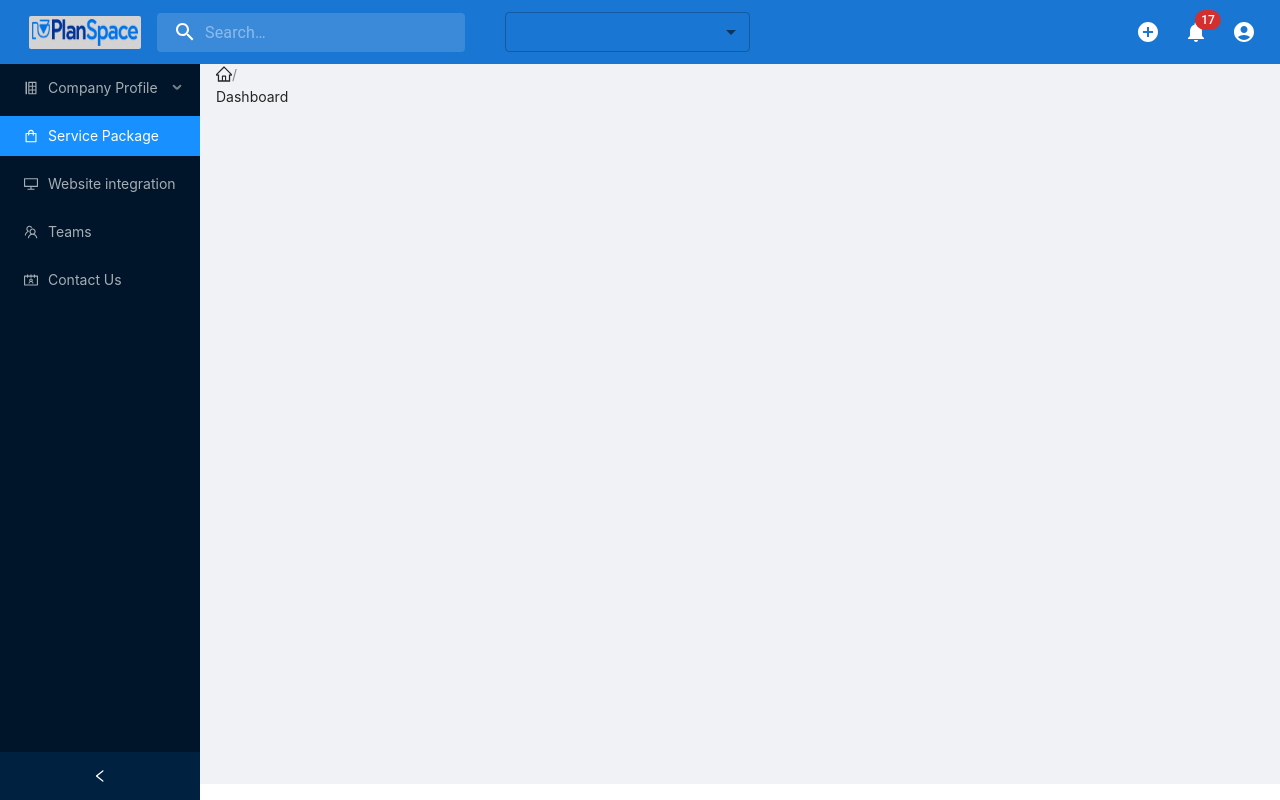
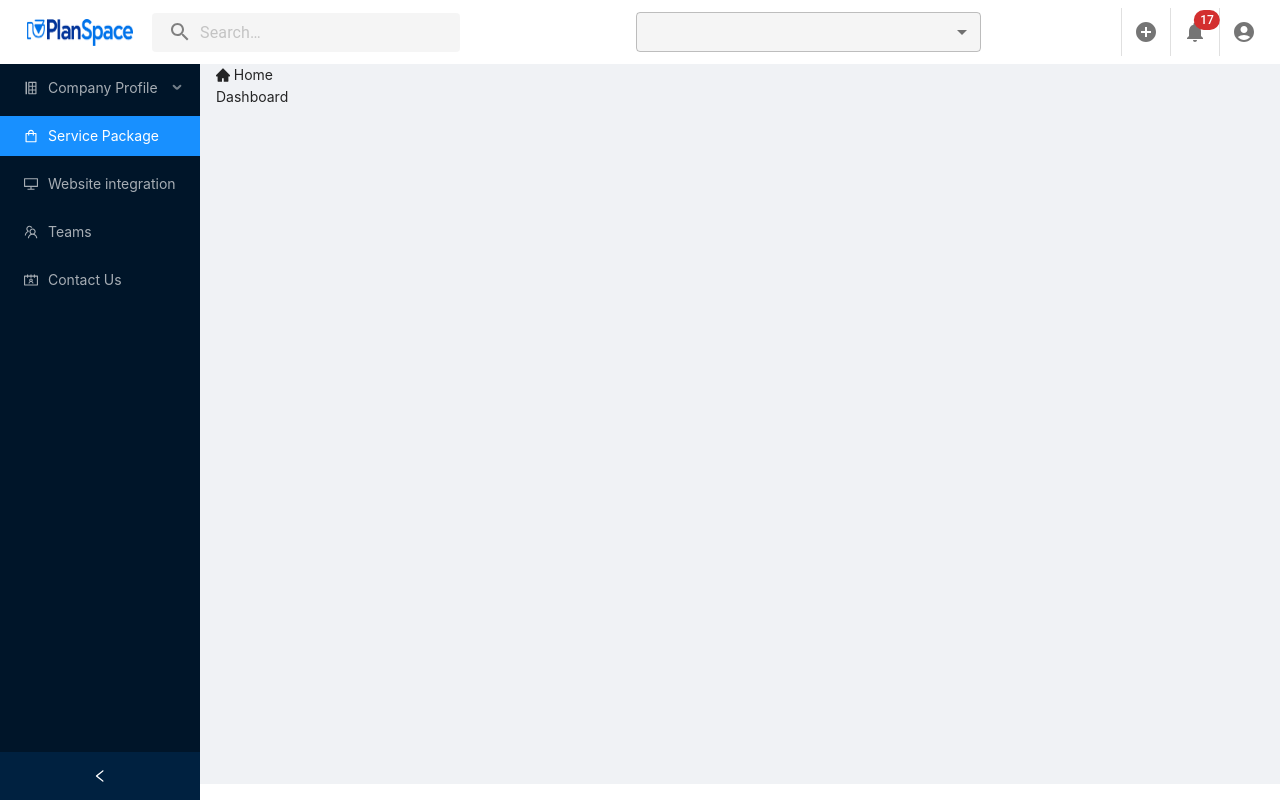
Before and after one commit to TKNIFI/planspace-poc-frontend, a React app: page / in a window 1280 px wide. Built offline with nearby package versions, Linux system fonts and the light colour scheme; some packages are replaced by stand-ins of ours; what react-social-login, redux-orm would draw is missing.

Commit message:
Ui improvements, breadcrumbs and appbar

```diff
--- a/src/index.css
+++ b/src/index.css
@@ -1,3 +1,6 @@
+html{
+  scroll-behavior: smooth;
+}
 body {
   margin: 0;
   font-family: -apple-system, BlinkMacSystemFont, "Segoe UI", "Roboto", "Oxygen",
--- a/src/layout/breadcrumbs.js
+++ b/src/layout/breadcrumbs.js
@@ -1,18 +1,42 @@
 import React from "react";
+import { HomeFilled } from "@ant-design/icons";
+import { useLocation, Link } from "react-router-dom";
 import { Breadcrumb } from "antd";
-import { HomeOutlined } from "@ant-design/icons";
-import { useHistory, useLocation } from "react-router-dom";
-export default function Breadcrumbs() {
-  const history = useHistory();
+
+const BreadCrumb = () => {
   const location = useLocation();
-  console.log("history", history);
-  console.log("location", location);
-  return (
-    <Breadcrumb>
-        <Breadcrumb.Item><HomeOutlined style={{ fontSize: "16px" }} /></Breadcrumb.Item>
-        {location.pathname}
-      {/* <Breadcrumb.Item>Company profile</Breadcrumb.Item>
-      <Breadcrumb.Item>Company settings</Breadcrumb.Item> */}
-    </Breadcrumb>
-  );
-}
+  const breadCrumbView = () => {
+    const { pathname } = location;
+    const pathnames = pathname.split("/").filter((item) => item);
+    const capatilize = (s) => s.charAt(0).toUpperCase() + s.slice(1);
+    return (
+      <div>
+        <Breadcrumb>
+          {pathnames.length > 0 ? (
+            <Breadcrumb.Item>
+              <HomeFilled />
+              <Link to="/">Home</Link>
+            </Breadcrumb.Item>
+          ) : (
+            <Breadcrumb.Item><HomeFilled /> Home</Breadcrumb.Item>
+          )}
+          {pathnames.map((name, index) => {
+            const routeTo = `/${pathnames.slice(0, index + 1).join("/")}`;
+            const isLast = index === pathnames.length - 1;
+            return isLast ? (
+              <Breadcrumb.Item key={index}>{capatilize(name)}</Breadcrumb.Item>
+            ) : (
+              <Breadcrumb.Item key={index*2}>
+                <Link to={`${routeTo}`}>{capatilize(name)}</Link>
+              </Breadcrumb.Item>
+            );
+          })}
+        </Breadcrumb>
+      </div>
+    );
+  };
+
+  return <>{breadCrumbView()}</>;
+};
+
+export default BreadCrumb;
--- a/src/layout/header.js
+++ b/src/layout/header.js
@@ -1,6 +1,7 @@
 import * as React from "react";
 import { styled, alpha } from "@mui/material/styles";
 import AppBar from "@mui/material/AppBar";
+import { Divider } from "@mui/material";
 import Box from "@mui/material/Box";
 import Toolbar from "@mui/material/Toolbar";
 import IconButton from "@mui/material/IconButton";
@@ -14,19 +15,19 @@ import AccountCircle from "@mui/icons-material/AccountCircle";
 import NotificationsIcon from "@mui/icons-material/Notifications";
 import MoreIcon from "@mui/icons-material/MoreVert";
 import AddCircleIcon from "@mui/icons-material/AddCircle";
-import InputLabel from "@mui/material/InputLabel";
 import FormControl from "@mui/material/FormControl";
 import Select from "@mui/material/Select";
 import planLogo from "../assets/images/plan.png";
+import "./layout.module.scss";
 const Search = styled("div")(({ theme }) => ({
   position: "relative",
   borderRadius: theme.shape.borderRadius,
-  backgroundColor: alpha(theme.palette.common.white, 0.15),
+  backgroundColor: alpha(theme.palette.grey[400], 0.15),
   "&:hover": {
-    backgroundColor: alpha(theme.palette.common.white, 0.25),
+    backgroundColor: alpha(theme.palette.grey[400], 0.25),
   },
-  marginRight: theme.spacing(2),
-  marginLeft: 3,
+  marginRight: theme.spacing(5),
+  marginLeft: theme.spacing(5),
   width: "100%",
   [theme.breakpoints.up("sm")]: {
     marginLeft: theme.spacing(2),
@@ -37,12 +38,12 @@ const Search = styled("div")(({ theme }) => ({
 const StyledSelect = styled(Select)(({ theme }) => ({
   position: "relative",
   borderRadius: theme.shape.borderRadius,
-  backgroundColor: alpha(theme.palette.common.white, 0.15),
+  backgroundColor: alpha(theme.palette.grey[400], 0.15),
   "&:hover": {
-    backgroundColor: alpha(theme.palette.common.white, 0.25),
+    backgroundColor: alpha(theme.palette.grey[400], 0.25),
   },
   marginRight: theme.spacing(2),
-  marginLeft: 3,
+  marginLeft: theme.spacing(2),
   width: "100%",
   [theme.breakpoints.up("sm")]: {
     marginLeft: theme.spacing(2),
@@ -58,10 +59,12 @@ const SearchIconWrapper = styled("div")(({ theme }) => ({
   display: "flex",
   alignItems: "center",
   justifyContent: "center",
+  color: "gray",
+  // backgroundColor: alpha(theme.palette.grey[400], 0.15),
 }));
 
 const StyledInputBase = styled(InputBase)(({ theme }) => ({
-  color: "inherit",
+  color: "gray",
   "& .MuiInputBase-input": {
     padding: theme.spacing(1, 1, 1, 0),
     // vertical padding + font size from searchIcon
@@ -138,11 +141,7 @@ export default function PrimarySearchAppBar() {
       onClose={handleMobileMenuClose}
     >
       <MenuItem>
-        <IconButton
-          size="large"
-          aria-label="show 17 new notifications"
-          color="inherit"
-        >
+        <IconButton size="large" aria-label="show 17 new notifications">
           <Badge badgeContent={10} color="error">
             <NotificationsIcon />
           </Badge>
@@ -155,7 +154,6 @@ export default function PrimarySearchAppBar() {
           aria-label="account of current user"
           aria-controls="primary-search-account-menu"
           aria-haspopup="true"
-          color="inherit"
         >
           <AccountCircle />
         </IconButton>
@@ -166,7 +164,11 @@ export default function PrimarySearchAppBar() {
 
   return (
     <Box sx={{ flexGrow: 0 }}>
-      <AppBar position="static">
+      <AppBar
+        className="appBar"
+        position="static"
+        sx={{ backgroundColor: "white" }}
+      >
         <Toolbar>
           <Typography
             variant="h6"
@@ -180,9 +182,7 @@ export default function PrimarySearchAppBar() {
               src={planLogo}
               style={{
                 borderRadius: "2px",
-                marginLeft: "5px",
-                backgroundColor: "lightgray",
-                padding: "3px"
+                padding: "3px",
               }}
               alt="logo"
             />
@@ -196,11 +196,12 @@ export default function PrimarySearchAppBar() {
               inputProps={{ "aria-label": "search" }}
             />
           </Search>
-          <FormControl sx={{ m: 1, minWidth: 350 }}>
+
+          <Box sx={{ flexGrow: 1 }} />
+          <FormControl sx={{ m: 1, minWidth: 350, width: "40%" }}>
             <StyledSelect
               labelId="select"
               sx={{
-                backgroundColor: "inherit",
                 color: "black",
                 height: "40px",
                 display: { xs: "flex", md: "flex" },
@@ -210,24 +211,19 @@ export default function PrimarySearchAppBar() {
               // onChange={handleChange}
             />
           </FormControl>
-          <Box sx={{ flexGrow: 1 }} />
+
           <Box sx={{ display: { xs: "none", md: "flex" } }}>
-            <IconButton
-              size="large"
-              aria-label="show 17 new notifications"
-              color="inherit"
-            >
-              <AddCircleIcon />
+            <Divider orientation="vertical" flexItem></Divider>
+            <IconButton size="large" aria-label="show 17 new notifications">
+              <AddCircleIcon variant="outlined" />
             </IconButton>
-            <IconButton
-              size="large"
-              aria-label="show 17 new notifications"
-              color="inherit"
-            >
+            <Divider orientation="vertical" flexItem></Divider>
+            <IconButton size="large" aria-label="show 17 new notifications">
               <Badge badgeContent={17} color="error">
                 <NotificationsIcon />
               </Badge>
             </IconButton>
+            <Divider orientation="vertical" flexItem></Divider>
             <IconButton
               size="large"
               edge="end"
@@ -235,7 +231,6 @@ export default function PrimarySearchAppBar() {
               aria-controls={menuId}
               aria-haspopup="true"
               onClick={handleProfileMenuOpen}
-              color="inherit"
             >
               <AccountCircle />
             </IconButton>
@@ -249,7 +244,7 @@ export default function PrimarySearchAppBar() {
               onClick={handleMobileMenuOpen}
               color="inherit"
             >
-              <MoreIcon />
+              <MoreIcon sx={{ color: "#003399" }} />
             </IconButton>
           </Box>
         </Toolbar>
--- a/src/layout/layout.module.scss
+++ b/src/layout/layout.module.scss
@@ -11,3 +11,12 @@
 [data-theme="dark"] .site-layout .site-layout-background {
   background: #141414;
 }
+
+.appBar{
+  box-shadow:
+  4.5px 6.3px 12.1px -16px rgba(0, 0, 0, 0.014),
+  12.5px 17.5px 33.6px -16px rgba(0, 0, 0, 0.02),
+  30.1px 42.2px 80.8px -16px rgba(0, 0, 0, 0.026),
+  100px 140px 268px -16px rgba(0, 0, 0, 0.04)
+;
+}
```
